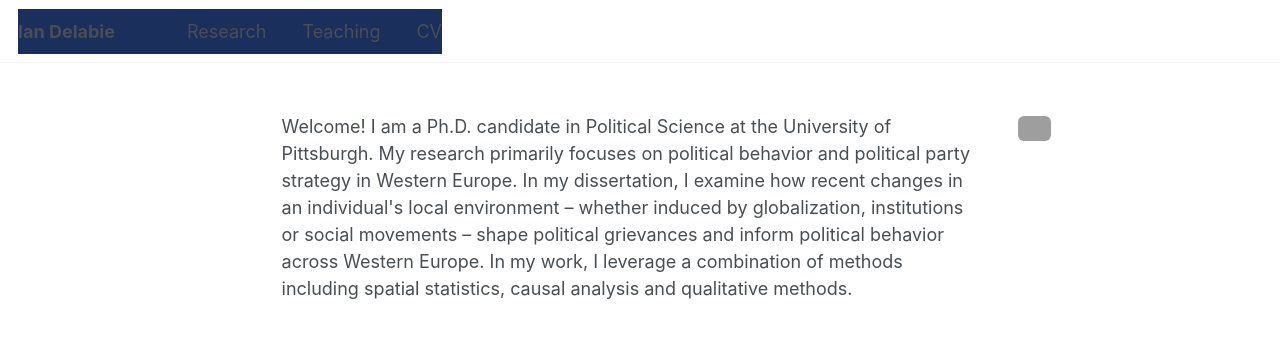
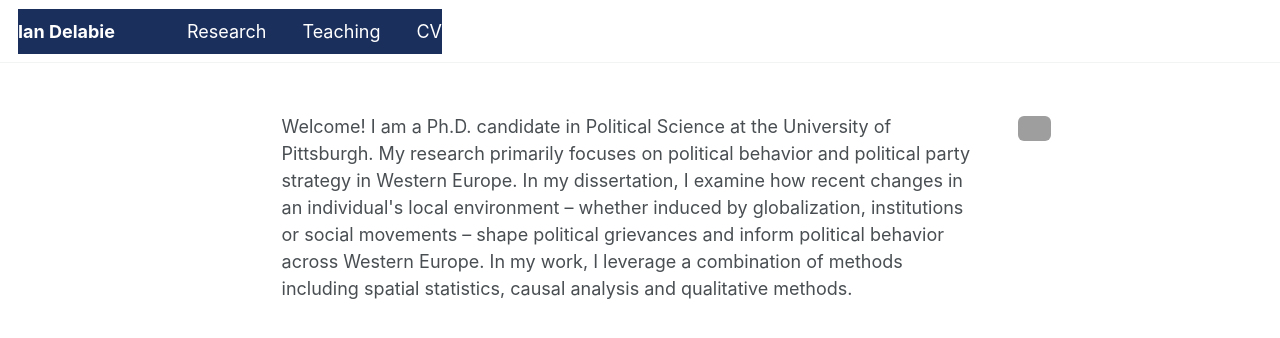
Before and after one commit to idelabie/idelabie.github.io, a Jekyll site: the page built from index.md, in a window 1280 px wide. Shown: the top 338 px of the page. Built offline with Jekyll 4.4.1, drawn with Linux system fonts in a browser that asks for light colours; a script bundle is joined from its source files by our own code; library files that are not in the unit come from our copies.

Commit message:
Update _masthead.scss

```diff
--- a/_sass/layout/_masthead.scss
+++ b/_sass/layout/_masthead.scss
@@ -70,18 +70,18 @@ scss
   background: #1a2f5c;
 
   &::after {
-    background: #1a2f5c; // hides the border line so it doesn't show a seam
+    background: #1a2f5c;
   }
 }
 
 .masthead__menu-item {
   background-color: #1a2f5c;
+}
 
-  a {
-    color: #fff;
+#site-nav a {
+  color: #fff;
+
+  &:hover {
+    color: rgba(255, 255, 255, 0.75);
   }
 }
-
-.masthead__menu-item a:hover {
-  color: rgba(255, 255, 255, 0.75);
-}
```
